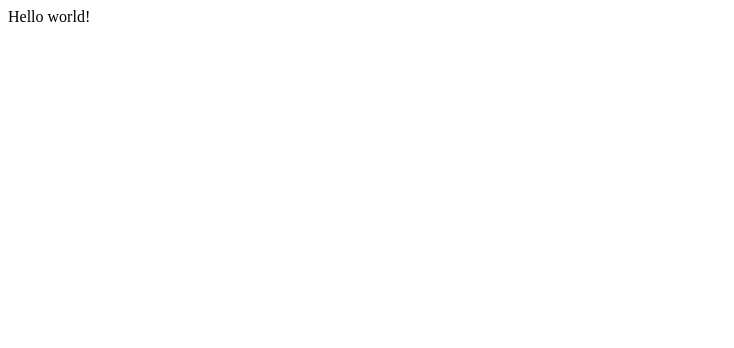
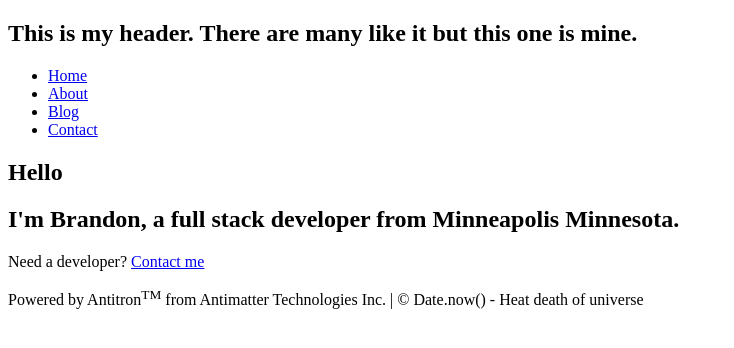
Before and after one commit to bg87/gatsby-test, a Gatsby site: page / in a window 1280 px wide. Shown: the whole page, without its empty margins (0-734 px from the left). Built offline with nearby package versions, Linux system fonts and the light colour scheme; Gatsby itself is replaced by a stand-in of ours.

Commit message:
add pages

```diff
--- /dev/null
+++ b/src/components/Footer.js
@@ -0,0 +1,11 @@
+import React from 'react'
+
+const Footer = () => {
+	return (
+		<footer>
+			<p>Powered by Antitron<sup>TM</sup> from Antimatter Technologies Inc.	|	© Date.now() - Heat death of universe</p>
+		</footer>
+	)
+}
+
+export default Footer
--- /dev/null
+++ b/src/components/Header.js
@@ -0,0 +1,18 @@
+import React from 'react'
+import { Link } from 'gatsby'
+
+const Header = () => {
+	return (
+		<header>
+			<h2>This is my header. There are many like it but this one is mine.</h2>
+			<ul>
+			<li><Link to="/">Home</Link></li>
+				<li><Link to="/about">About</Link></li>
+				<li><Link to="/blog">Blog</Link></li>
+				<li><Link to="/contact">Contact</Link></li>
+			</ul>
+		</header>
+	)
+}
+
+export default Header
--- /dev/null
+++ b/src/components/Layout.js
@@ -0,0 +1,15 @@
+import React from 'react'
+import Header from '../components/Header'
+import Footer from '../components/Footer'
+
+const Layout = (props) => {
+	return (
+		<section>
+			<Header />
+			{props.children}
+			<Footer />
+		</section>
+	)
+}
+
+export default Layout
--- /dev/null
+++ b/src/pages/about.js
@@ -0,0 +1,14 @@
+import React from 'react'
+import { Link } from 'gatsby'
+import Layout from '../components/Layout'
+
+const AboutPage = () => {
+	return (
+		<Layout>
+			<h1>Aboot me</h1>
+			<Link to="/contact">Contact me</Link>
+		</Layout>
+	)
+}
+
+export default AboutPage
--- a/src/pages/index.js
+++ b/src/pages/index.js
@@ -1,3 +1,15 @@
 import React from "react"
+import { Link } from 'gatsby'
+import Layout from '../components/Layout'
 
-export default () => <div>Hello world!</div>
+const IndexPage = () => {
+	return (
+		<Layout>
+			<h1>Hello</h1>
+			<h2>I'm Brandon, a full stack developer from Minneapolis Minnesota.</h2>
+			<p>Need a developer? <Link to="/contact">Contact me</Link></p>
+		</Layout>
+	)
+}
+
+export default IndexPage
```
Also changed, not shown: src/pages/blog.js (added, +13 -0 lines), src/pages/contact.js (added, +14 -0 lines).
